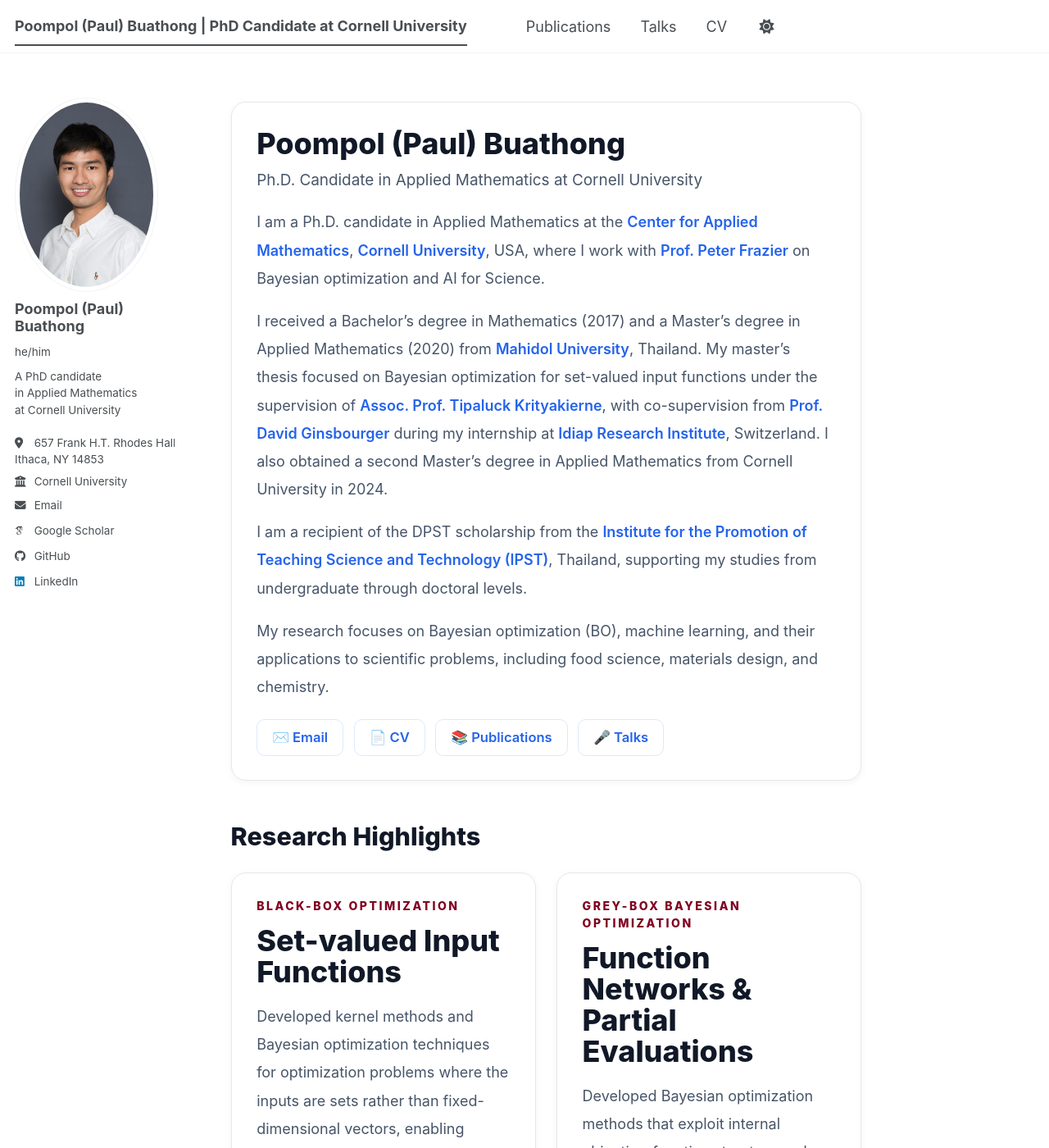
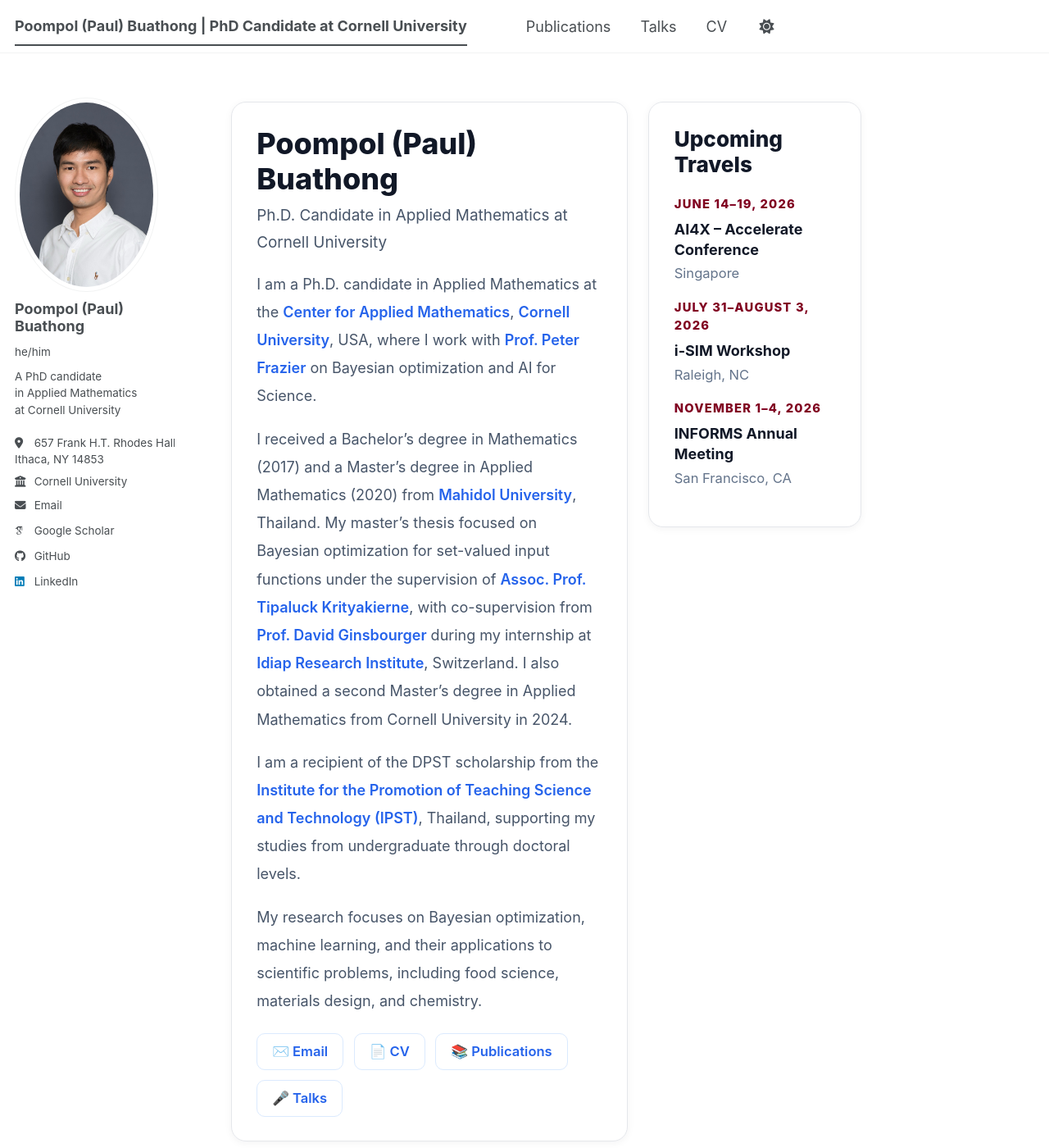
Before and after one commit to poompol/poompol.github.io, a Jekyll site: the page built from _pages/about.md, in a window 1280 px wide and 1400 px high. Shown: the whole window at 82% size. Built offline with Jekyll 4.4.1, drawn with Linux system fonts in a browser that asks for light colours; some web fonts are replaced; a script bundle is joined from its source files by our own code; library files that are not in the unit come from our copies; some of the changed text lies outside the part shown.

Commit message:
Update about.md

```diff
--- a/_pages/about.md
+++ b/_pages/about.md
@@ -11,6 +11,13 @@ redirect_from:
 .home-intro {
   margin-top: 0.5rem;
   margin-bottom: 2rem;
+}
+
+.home-top-grid {
+  display: grid;
+  grid-template-columns: minmax(0, 2.2fr) minmax(260px, 0.9fr);
+  gap: 1.4rem;
+  align-items: start;
 }
 
 .home-card {
@@ -95,9 +102,50 @@ redirect_from:
   font-weight: 800;
   color: #111827;
 }
+
+.travel-date {
+  font-size: 0.82rem;
+  font-weight: 800;
+  color: #800020;
+  letter-spacing: 0.08em;
+  text-transform: uppercase;
+  margin-bottom: 0.35rem;
+}
+
+.travel-title {
+  font-size: 1rem;
+  font-weight: 700;
+  color: #111827;
+  line-height: 1.4;
+  margin-bottom: 0.25rem;
+}
+
+.travel-location {
+  color: #64748b;
+  font-size: 0.92rem;
+  margin-bottom: 1rem;
+}
+
+.travel-title a {
+  color: #111827;
+  text-decoration: none;
+}
+
+.travel-title a:hover {
+  color: #2563eb;
+  text-decoration: underline;
+}
+
+@media (max-width: 1100px) {
+  .home-top-grid {
+    grid-template-columns: 1fr;
+  }
+}
 </style>
 
 <div class="home-intro">
+
+<div class="home-top-grid">
 
 <div class="home-card">
 
@@ -134,7 +182,7 @@ I am a recipient of the DPST scholarship from the
 </div>
 
 <div class="home-text">
-My research focuses on Bayesian optimization (BO), machine learning, and their applications to scientific problems, including food science, materials design, and chemistry.
+My research focuses on Bayesian optimization, machine learning, and their applications to scientific problems, including food science, materials design, and chemistry.
 </div>
 
 <div class="home-links">
@@ -142,6 +190,34 @@ My research focuses on Bayesian optimization (BO), machine learning, and their a
   <a href="/cv/">📄 CV</a>
   <a href="/publications/">📚 Publications</a>
   <a href="/talks/">🎤 Talks</a>
+</div>
+
+</div>
+
+<div class="home-card">
+
+<div class="home-name" style="font-size:1.45rem; margin-bottom:1.2rem;">
+Upcoming Travels
+</div>
+
+<div class="travel-date">June 14–19, 2026</div>
+<div class="travel-title">
+  <a href="https://ai4x.cc/">AI4X – Accelerate Conference</a>
+</div>
+<div class="travel-location">Singapore</div>
+
+<div class="travel-date">July 31–August 3, 2026</div>
+<div class="travel-title">
+  <a href="https://isim2026.ise.ncsu.edu/">i-SIM Workshop</a>
+</div>
+<div class="travel-location">Raleigh, NC</div>
+
+<div class="travel-date">November 1–4, 2026</div>
+<div class="travel-title">
+  <a href="https://meetings.informs.org/wordpress/annual/">INFORMS Annual Meeting</a>
+</div>
+<div class="travel-location">San Francisco, CA</div>
+
 </div>
 
 </div>
@@ -278,7 +354,7 @@ Applying Bayesian optimization and machine learning to optimize protein formulat
 </div>
 
 <div class="home-links">
-<a href="https://www.sciencedirect.com/science/article/pii/S0268005X25012561">🥛 Formulation design</a>
+<a href="https://www.sciencedirect.com/science/article/pii/S0268005X25012561">🥛 Formulation Design</a>
 </div>
 
 </div>
```
